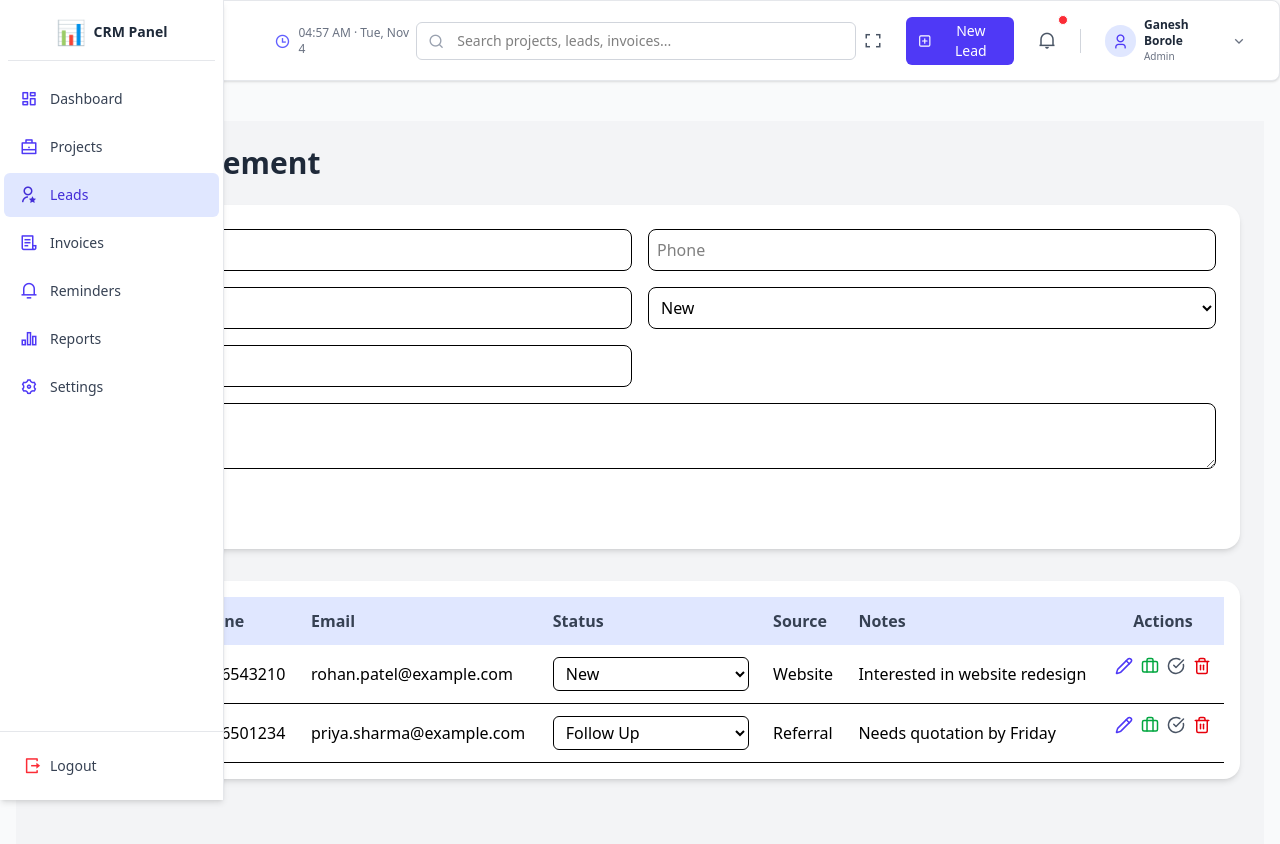
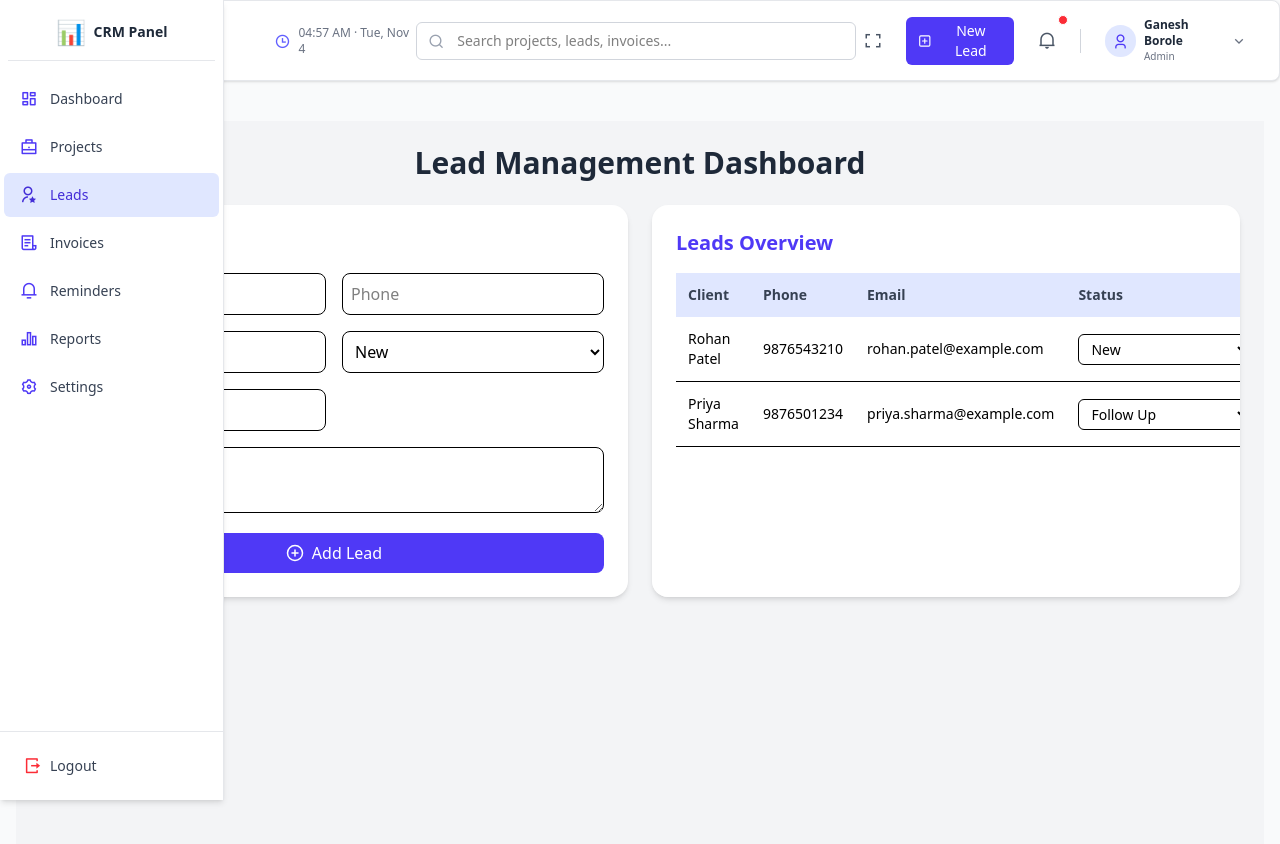
Before and after one commit to ganeshWebseeder/CRM-App, a React (Vite) app: page /leads in a window 1280 px wide. Shown: the top 844 px of the page. Built offline with nearby package versions, Linux system fonts and the light colour scheme.

Commit message:
working lead btn

```diff
--- a/src/Pages/Leads.jsx
+++ b/src/Pages/Leads.jsx
@@ -14,7 +14,7 @@ export default function LeadManagementPage() {
       id: 1,
       clientName: "Rohan Patel",
       phone: "9876543210",
-      mail:"rohan.patel@example.com",
+      mail: "rohan.patel@example.com",
       status: "New",
       source: "Website",
       notes: "Interested in website redesign",
@@ -23,7 +23,7 @@ export default function LeadManagementPage() {
       id: 2,
       clientName: "Priya Sharma",
       phone: "9876501234",
-      mail:"priya.sharma@example.com",
+      mail: "priya.sharma@example.com",
       status: "Follow Up",
       source: "Referral",
       notes: "Needs quotation by Friday",
@@ -33,13 +33,13 @@ export default function LeadManagementPage() {
   const [newLead, setNewLead] = useState({
     clientName: "",
     phone: "",
+    mail: "",
     status: "New",
     source: "",
     notes: "",
   });
   const [editingId, setEditingId] = useState(null);
 
-  // Add or update a lead
   const handleSubmit = (e) => {
     e.preventDefault();
     if (editingId) {
@@ -55,19 +55,18 @@ export default function LeadManagementPage() {
     setNewLead({
       clientName: "",
       phone: "",
+      mail: "",
       status: "New",
       source: "",
       notes: "",
     });
   };
 
-  // Edit Lead
   const handleEdit = (lead) => {
     setEditingId(lead.id);
     setNewLead(lead);
   };
 
-  // Convert Lead to Project
   const handleConvertToProject = (id) => {
     const updated = leads.map((lead) =>
       lead.id === id ? { ...lead, status: "Converted to Project" } : lead
@@ -75,14 +74,12 @@ export default function LeadManagementPage() {
     setLeads(updated);
   };
 
-  // Update Status
   const handleStatusChange = (id, status) => {
     setLeads(
       leads.map((lead) => (lead.id === id ? { ...lead, status } : lead))
     );
   };
 
-  // 🗑 Delete Lead
   const handleDelete = (id) => {
     if (window.confirm("Are you sure you want to delete this lead?")) {
       setLeads(leads.filter((lead) => lead.id !== id));
@@ -91,17 +88,21 @@ export default function LeadManagementPage() {
 
   return (
     <div className="p-4 sm:p-6 bg-gray-100 min-h-screen">
-      <h1 className="text-2xl sm:text-3xl font-semibold mb-6 text-gray-800 text-center sm:text-left">
-        Lead Management
+      <h1 className="text-3xl font-semibold mb-6 text-gray-800 text-center">
+        Lead Management Dashboard
       </h1>
 
-      {/* Add / Edit Form */}
+      <div className="grid grid-cols-1 lg:grid-cols-2 gap-6">
+        {/* Left Side - Form */}
         <motion.form
           onSubmit={handleSubmit}
-        initial={{ opacity: 0, y: -20 }}
-        animate={{ opacity: 1, y: 0 }}
-        className="bg-white p-4 sm:p-6 rounded-2xl shadow-md mb-8"
+          initial={{ opacity: 0, x: -20 }}
+          animate={{ opacity: 1, x: 0 }}
+          className="bg-white p-6 rounded-2xl shadow-md"
         >
+          <h2 className="text-xl font-semibold text-indigo-600 mb-4">
+            {editingId ? "Edit Lead" : "Add New Lead"}
+          </h2>
           <div className="grid grid-cols-1 sm:grid-cols-2 gap-4">
             <input
               type="text"
@@ -110,7 +111,7 @@ export default function LeadManagementPage() {
               onChange={(e) =>
                 setNewLead({ ...newLead, clientName: e.target.value })
               }
-            className="border p-2 rounded-lg w-full"
+              className="border p-2 rounded-lg w-full focus:outline-none focus:ring-2 focus:ring-indigo-500"
               required
             />
             <input
@@ -118,7 +119,7 @@ export default function LeadManagementPage() {
               placeholder="Phone"
               value={newLead.phone}
               onChange={(e) => setNewLead({ ...newLead, phone: e.target.value })}
-            className="border p-2 rounded-lg w-full"
+              className="border p-2 rounded-lg w-full focus:outline-none focus:ring-2 focus:ring-indigo-500"
               required
             />
             <input
@@ -126,15 +127,13 @@ export default function LeadManagementPage() {
               placeholder="Email"
               value={newLead.mail}
               onChange={(e) => setNewLead({ ...newLead, mail: e.target.value })}
-            className="border p-2 rounded-lg w-full"
+              className="border p-2 rounded-lg w-full focus:outline-none focus:ring-2 focus:ring-indigo-500"
               required
             />
             <select
               value={newLead.status}
-            onChange={(e) =>
-              setNewLead({ ...newLead, status: e.target.value })
-            }
-            className="border p-2 rounded-lg w-full"
+              onChange={(e) => setNewLead({ ...newLead, status: e.target.value })}
+              className="border p-2 rounded-lg w-full focus:outline-none focus:ring-2 focus:ring-indigo-500"
             >
               <option>New</option>
               <option>Follow Up</option>
@@ -144,53 +143,60 @@ export default function LeadManagementPage() {
               type="text"
               placeholder="Source"
               value={newLead.source}
-            onChange={(e) => setNewLead({ ...newLead, source: e.target.value })}
-            className="border p-2 rounded-lg w-full"
+              onChange={(e) =>
+                setNewLead({ ...newLead, source: e.target.value })
+              }
+              className="border p-2 rounded-lg w-full focus:outline-none focus:ring-2 focus:ring-indigo-500"
             />
             <textarea
               placeholder="Notes"
               value={newLead.notes}
               onChange={(e) => setNewLead({ ...newLead, notes: e.target.value })}
-            className="border p-2 rounded-lg sm:col-span-2 w-full"
+              className="border p-2 rounded-lg sm:col-span-2 w-full focus:outline-none focus:ring-2 focus:ring-indigo-500"
             />
           </div>
 
           <button
             type="submit"
-          className="mt-4 flex items-center justify-center bg-indigo-600 text-white px-5 py-2 rounded-lg hover:bg-indigo-700 transition-all w-full sm:w-auto"
+            className="mt-5 flex items-center justify-center bg-indigo-600 text-white px-5 py-2 rounded-lg hover:bg-indigo-700 transition-all w-full"
           >
             {editingId ? (
-            <Pencil size={18} className="mr-2" />
+              <>
+                <Pencil size={18} className="mr-2" /> Update Lead
+              </>
             ) : (
-            <PlusCircle size={18} className="mr-2" />
+              <>
+                <PlusCircle size={18} className="mr-2" /> Add Lead
+              </>
             )}
-          {editingId ? "Update Lead" : "Add Lead"}
           </button>
         </motion.form>
 
-      {/* Leads Table */}
+        {/* Right Side - Data Table */}
         <motion.div
-        className="bg-white rounded-2xl shadow-md p-4 overflow-x-auto"
-        initial={{ opacity: 0 }}
-        animate={{ opacity: 1 }}
+          className="bg-white rounded-2xl shadow-md p-6 overflow-x-auto"
+          initial={{ opacity: 0, x: 20 }}
+          animate={{ opacity: 1, x: 0 }}
         >
-        <table className="w-full border-collapse min-w-[600px]">
+          <h2 className="text-xl font-semibold text-indigo-600 mb-4">
+            Leads Overview
+          </h2>
+          <table className="w-full border-collapse text-sm">
             <thead>
-            <tr className="bg-indigo-100 text-gray-700 text-sm sm:text-base">
-              <th className="p-3 text-left">Client Name</th>
+              <tr className="bg-indigo-100 text-gray-700">
+                <th className="p-3 text-left">Client</th>
                 <th className="p-3 text-left">Phone</th>
                 <th className="p-3 text-left">Email</th>
                 <th className="p-3 text-left">Status</th>
                 <th className="p-3 text-left">Source</th>
-              <th className="p-3 text-left">Notes</th>
-              <th className="p-3 text-center">Actions</th>
+                <th className="p-3 text-left">Actions</th>
               </tr>
             </thead>
             <tbody>
               {leads.map((lead) => (
                 <motion.tr
                   key={lead.id}
-                className="border-b-1 hover:bg-gray-50 transition-all text-sm sm:text-base"
+                  className="border-b hover:bg-gray-50 transition"
                   initial={{ opacity: 0 }}
                   animate={{ opacity: 1 }}
                 >
@@ -203,7 +209,7 @@ export default function LeadManagementPage() {
                       onChange={(e) =>
                         handleStatusChange(lead.id, e.target.value)
                       }
-                    className="border rounded-md px-2 py-1 w-full"
+                      className="border rounded-md px-2 py-1"
                     >
                       <option>New</option>
                       <option>Follow Up</option>
@@ -212,8 +218,7 @@ export default function LeadManagementPage() {
                     </select>
                   </td>
                   <td className="p-3">{lead.source}</td>
-                <td className="p-3">{lead.notes}</td>
-                <td className="p-3 flex flex-wrap gap-2 justify-center">
+                  <td className="p-3 flex gap-2">
                     <button
                       onClick={() => handleEdit(lead)}
                       className="text-indigo-600 hover:text-indigo-800"
@@ -224,21 +229,21 @@ export default function LeadManagementPage() {
                     <button
                       onClick={() => handleConvertToProject(lead.id)}
                       className="text-green-600 hover:text-green-800"
-                    title="Convert to Project"
+                      title="Convert"
                     >
                       <Briefcase size={18} />
                     </button>
                     <button
                       onClick={() => handleStatusChange(lead.id, "Closed")}
                       className="text-gray-600 hover:text-gray-800"
-                    title="Mark as Closed"
+                      title="Close"
                     >
                       <CheckCircle size={18} />
                     </button>
                     <button
                       onClick={() => handleDelete(lead.id)}
                       className="text-red-600 hover:text-red-800"
-                    title="Delete Lead"
+                      title="Delete"
                     >
                       <Trash2 size={18} />
                     </button>
@@ -249,5 +254,6 @@ export default function LeadManagementPage() {
           </table>
         </motion.div>
       </div>
+    </div>
   );
 }
--- a/src/components/Dash-ui/Navbar.jsx
+++ b/src/components/Dash-ui/Navbar.jsx
@@ -1,4 +1,6 @@
 import { useState, useEffect, useRef } from "react";
+import { useNavigate } from "react-router-dom";
+
 
 import { PlusSquare } from "lucide-react";
 
@@ -7,6 +9,7 @@ export default function Navbar() {
   const [currentTime, setCurrentTime] = useState("");
   const [isDropdownOpen, setIsDropdownOpen] = useState(false);
   const dropdownRef = useRef(null);
+    const navigate = useNavigate();
 
   // 🕒 Live Time Update
   useEffect(() => {
@@ -93,8 +96,9 @@ export default function Navbar() {
 
         {/* Notifications */}
           <button
+          onClick={()=>navigate('/leads')}
               title="Create"
-              className="hidden sm:inline-flex items-center gap-2 px-3 py-1 rounded-md bg-indigo-600 hover:bg-indigo-700 text-white text-sm transition"
+              className=" cursor-pointer hidden sm:inline-flex items-center gap-2 px-3 py-1 rounded-md bg-indigo-600 hover:bg-indigo-700 text-white text-sm transition"
             >
               <PlusSquare size={14} />
               <span>New Lead</span>
@@ -153,9 +157,9 @@ export default function Navbar() {
               <ul className="py-1">
                 {[
                   { icon: "ri-user-line", label: "My Profile" },
-                  { icon: "ri-settings-3-line", label: "Account Settings" },
-                  { icon: "ri-question-line", label: "Help & Support" },
-                  { icon: "ri-translate-2", label: "Language" },
+
+
+
                 ].map((item, i) => (
                   <li
                     key={i}
```
Lines whose indentation alone changed are shown as unchanged.
